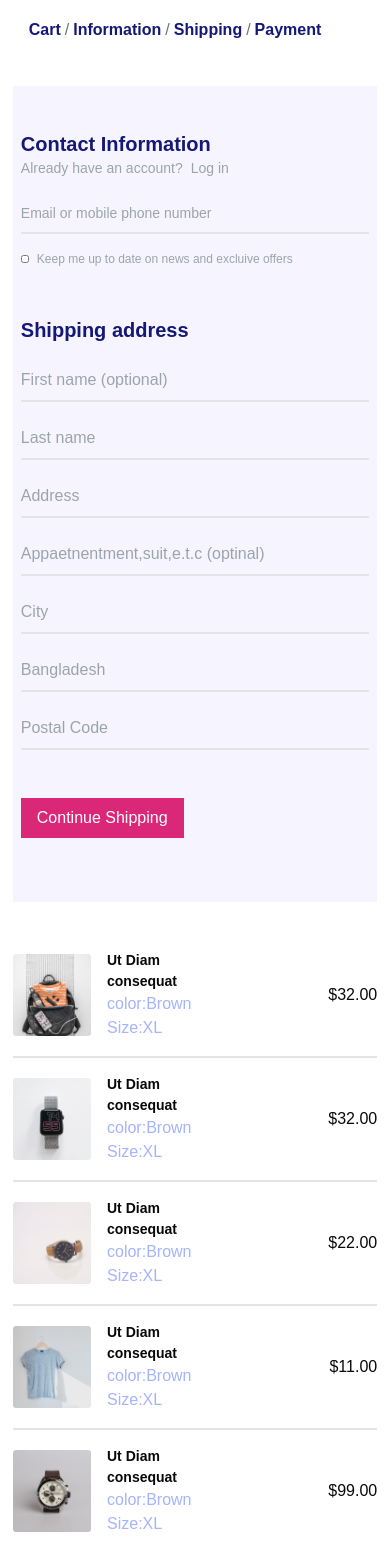
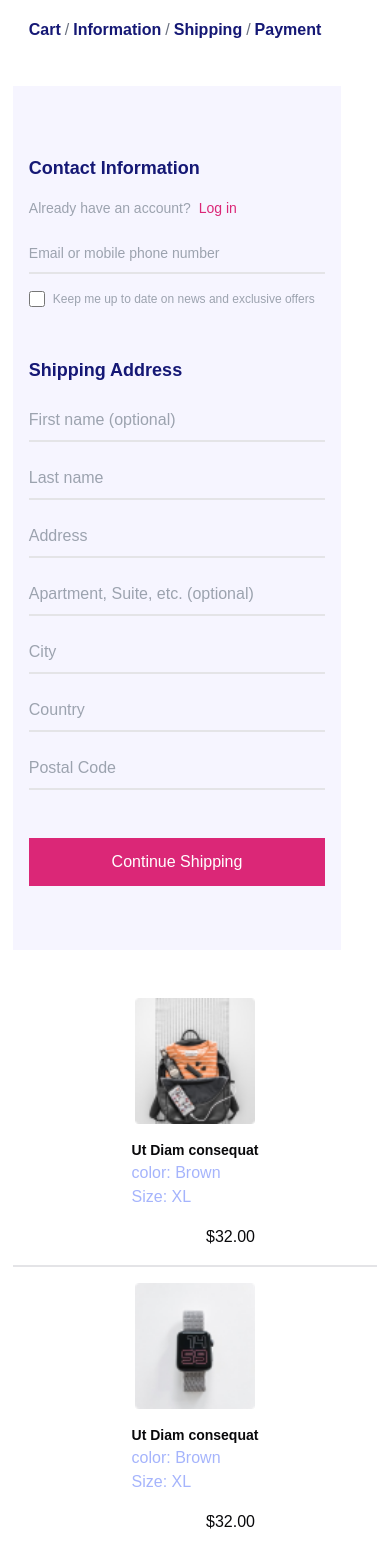
Before and after one commit to Mazz-Ather/Ecommerce-Hackathon, a Next.js app: page /pages in a window 390 px wide. Shown: the part 442-1990 px from the top of the page. Built offline with nearby package versions, Linux system fonts and the light colour scheme.

Commit message:
made it more responsive

```diff
--- a/src/app/components/Navbar/TopAnnoucement.tsx
+++ b/src/app/components/Navbar/TopAnnoucement.tsx
@@ -64,7 +64,7 @@ const TopAnnouncement = () => {
           </div>
 
           {/* Login Link */}
-          <Link href="/pages/login" className="flex items-center gap-1 hover:text-gray-200">
+          <Link href="/pages/sign-in" className="flex items-center gap-1 hover:text-gray-200">
             <span>Login</span>
             <IoPersonOutline />
           </Link>
--- a/src/app/components/demo/Demo.tsx
+++ b/src/app/components/demo/Demo.tsx
@@ -43,7 +43,7 @@ const Demo = () => {
   </nav>
 </div>
 
-        <div className='lg:container lg:px-[1.3rem] px-[.8rem] lg:flex justify-center gap-8 lg:mb-32'>
+        <div className='xl:container lg:px-[1.3rem] px-[.8rem] lg:flex justify-center gap-8 lg:mb-32'>
             <div className=' lg:w-[770px]'>
                 <ShippingInfo/>
             </div>
--- a/src/app/components/demo/demoProduct/demoProduct.tsx
+++ b/src/app/components/demo/demoProduct/demoProduct.tsx
@@ -1,5 +1,3 @@
-// main page demo product
-
 const demoProductData = [
     {
       pic: "/mp1.png",
@@ -40,58 +38,60 @@ const demoProductData = [
 
   const DemoProduct = () => {
     return (
-    <div className='md:mt-44 mt-12'>
-      <div >
-        {demoProductData.map((item , index) => {
-            return <div key={index}>
-                        <div className='flex gap-4 mb-4 items-center'>
+      <div className='md:mt-48 mt-12'>
         <div>
-                            <img src={item.pic} alt="" />
+          {demoProductData.map((item, index) => {
+            return (
+              <div key={index}>
+                <div className='flex flex-col md:flex-row gap-4 mb-4 items-center'>
+                  <div className='w-[120px] md:w-[150px] lg:w-[180px]'>
+                    <img src={item.pic} alt="" className='w-full h-auto object-cover' />
                   </div>
-                        <div className='flex items-center justify-between '>
-                            <div>
+                  <div className='flex flex-col md:flex-row items-center justify-between w-full'>
+                    <div className='mb-4 md:mb-0'>
                       <h4 className='text-[14px] font-semibold'>{item.title}</h4>
-                                <h5 className='text-indigo-300'>color:{item.color}</h5>
-                                <h5 className='text-indigo-300'>Size:{item.size}</h5>
+                      <h5 className='text-indigo-300'>color: {item.color}</h5>
+                      <h5 className='text-indigo-300'>Size: {item.size}</h5>
                     </div>
-                            <div className='w-[160px] text-right'>
+                    <div className='w-[120px] md:w-[160px] lg:w-[180px] text-right'>
                       <h4>{item.price}</h4>
                     </div>
-
+                  </div>
                 </div>
 
+                <div className='border-[1px] mb-4'></div>
               </div>
-
-                    <div className=' border-[1px] mb-4'></div>
-            </div>
-
+            );
           })}
         </div>
 
-            <div className="bg-gray-100 py-9 px-6 mt-6 mb-12">
-                <div className=''>
-                    <div className='text-[#151875] text-semibold text-xl flex items-center justify-between'>
-                        <h3 className=''>Subtotals:</h3>
+        {/* Subtotals and Totals Section */}
+        <div className="bg-gray-100 py-9 px-6 mt-16 mb-12">
+          <div>
+            <div className='text-[#151875] font-semibold text-xl flex items-center justify-between'>
+              <h3>Subtotals:</h3>
               <h4>£219.00</h4>
             </div>
-                    <div className='md:w-[350px] border-[1px] mt-2'></div>
+            <div className='w-full md:w-[350px] lg:w-[400px] border-[1px] mt-2'></div>
           </div>
 
           <div className='mt-9'>
-                    <div className='text-[#151875] text-semibold text-xl flex items-center justify-between'>
+            <div className='text-[#151875] font-semibold text-xl flex items-center justify-between'>
               <h3>Totals:</h3>
               <h4>£325.00</h4>
             </div>
-                    <div className='md:w-[350px] border-[1px] mt-2'></div>
+            <div className='w-full md:w-[350px] lg:w-[400px] border-[1px] mt-2'></div>
           </div>
 
+          {/* Shipping and Taxes Section */}
           <div className='flex items-center mt-7 gap-1 text-indigo-300'>
             <input className='bg-green-500 text-[#63d048] w-[8px] h-[8px]' type="checkbox" name="" id="" />
             <h6 className='text-[12px] text-gray-400'>Shipping & taxes calculated at checkout</h6>
           </div>
 
-                <button className='w-full mt-11 bg-green-500 hover:bg-green-600 text-white px-4 py-2'>Proceed To Checkout</button>
-
+          <button className='w-full mt-11 bg-green-500 hover:bg-green-600 text-white px-4 py-2'>
+            Proceed To Checkout
+          </button>
         </div>
       </div>
     )
--- a/src/app/components/demo/shippingInfo/shippingInfo.tsx
+++ b/src/app/components/demo/shippingInfo/shippingInfo.tsx
@@ -4,8 +4,7 @@ import React from 'react'
 const ShippingInfo = () => {
   return (
     <div>
-
-     <div className="md:mt-20 mt-8 max-w-[1400px] mx-auto px-4 md:px-8 lg:ml-32">
+      <div className="md:mt-20 mt-8 max-w-[1400px] mx-auto px-4 md:px-8 lg:ml-16">
         <h3 className="text-[#151875] text-2xl font-semibold mb-3 mt-4">
           Hekto Demo
         </h3>
@@ -28,71 +27,95 @@ const ShippingInfo = () => {
         </nav>
       </div>
 
-      <div className='mt-11 md:p-8 p-2 pb-16 bg-[#F6F5FF] py-11 lg:ml-32'>
-
-        <div className='md:flex justify-between'>
-            <h3 className='text-[#151875] md:mt-9 text-xl font-semibold'>Contact Information</h3>
-            <div className='flex'>
-                <h6 className='text-[14px] text-gray-400 md:mt-9 pr-2'>Already have an account?</h6>
-                <h6 className='text-[14px] text-gray-400 md:mt-9 pr-2'>Log in</h6>
+      <div className='mt-11 p-4 pb-16 bg-[#F6F5FF] py-11 lg:ml-20 mr-9'>
+        {/* Contact Information Section */}
+        <div className='lg:flex justify-between items-center'>
+          <h3 className='text-[#151875] mt-6 md:mt-9 text-lg md:text-xl font-semibold'>
+            Contact Information
+          </h3>
+          <div className='flex mt-4 md:mt-0'>
+            <h6 className='text-[14px] text-gray-400 pr-2'>Already have an account?</h6>
+            <h6 className='text-[14px] text-pink-600 pr-2'>Log in</h6>
           </div>
         </div>
 
-        <h6 className='text-[14px] text-gray-400 mb-2 mt-6 md:mt-9'>Email or mobile phone number</h6>
-        <div className='border-[1px] '></div>
+        {/* Email or Phone Number */}
+        <h6 className='text-[14px] text-gray-400 mb-2 mt-6 md:mt-9'>
+          Email or mobile phone number
+        </h6>
+        <div className='border-[1px]'></div>
 
+        {/* Checkbox */}
         <div className='flex items-center gap-2 mt-4 md:mt-8'>
-            <input className='bg-green-500 w-[8px] h-[8px] text-gray-400 border-none' type="checkbox" name="" id="" />
-            <h6 className='text-gray-400 text-[12px]'>Keep me up to date on news and excluive offers</h6>
+          <input
+            className='bg-green-500 w-4 h-4 text-gray-400 border-none'
+            type='checkbox'
+          />
+          <h6 className='text-gray-400 text-[12px]'>
+            Keep me up to date on news and exclusive offers
+          </h6>
         </div>
 
+        {/* Shipping Address Section */}
         <div className='md:mt-28 mt-12'>
-            <h3 className='text-[#151875] text-xl font-semibold md:mb-12 mb-6'>Shipping address</h3>
-
+          <h3 className='text-[#151875] text-lg md:text-xl font-semibold mb-6'>
+            Shipping Address
+          </h3>
           <div>
-                <div className="md:flex justify-between">
+            {/* First and Last Name */}
+            <div className='flex flex-col md:flex-row justify-between gap-6'>
               <div>
                 <h6 className='text-gray-400 mb-2'>First name (optional)</h6>
-                        <div className='border-[1px] md:w-[336px] '></div>
-                    </div>
-                    <div className='mt-6 md:mt-0'>
-                        <h6 className='w-[336px] text-gray-400 mb-2'>Last name</h6>
-                        <div className='border-[1px] '></div>
-                    </div>
-
-                </div>
-
-                    <div className='md:py-10 py-6'>
-                        <h6 className='w-[336px] text-gray-400 mb-2'>Address</h6>
-                        <div className='border-[1px] '></div>
+                <div className='border-[1px] w-full md:w-[336px]'></div>
               </div>
               <div>
-                        <h6 className='w-[336px] text-gray-400 mb-2'>Appaetnentment,suit,e.t.c (optinal)</h6>
-                        <div className='border-[1px] '></div>
-                    </div>
-                    <div className='md:mt-10 mt-6'>
-                        <h6 className='w-[336px] text-gray-400 mb-2'>City</h6>
-                        <div className='border-[1px] '></div>
-                    </div>
-
-                    <div className='md:flex justify-between'>
-                        <div className='md:mt-10 mt-6'>
-                            <h6 className='w-[336px] text-gray-400 mb-2'>Bangladesh</h6>
-                            <div className='border-[1px] '></div>
-                        </div>
-
-                        <div className='md:mt-10 mt-6'>
-                            <h6 className='w-[336px] text-gray-400 mb-2'>Postal Code</h6>
-                            <div className='border-[1px] '></div>
+                <h6 className='text-gray-400 mb-2'>Last name</h6>
+                <div className='border-[1px] w-full md:w-[336px]'></div>
               </div>
             </div>
 
-                    <button className='md:mt-28 mt-12  text-white bg-pink-600 px-4 py-2'>Continue Shipping</button>
+            {/* Address */}
+            <div className='py-6'>
+              <h6 className='text-gray-400 mb-2'>Address</h6>
+              <div className='border-[1px]'></div>
+            </div>
 
+            {/* Apartment, Suite, etc. */}
+            <div>
+              <h6 className='text-gray-400 mb-2'>
+                Apartment, Suite, etc. (optional)
+              </h6>
+              <div className='border-[1px]'></div>
+            </div>
+
+            {/* City */}
+            <div className='mt-6'>
+              <h6 className='text-gray-400 mb-2'>City</h6>
+              <div className='border-[1px]'></div>
+            </div>
+
+            {/* Country and Postal Code */}
+            <div className='flex flex-col md:flex-row justify-between gap-6 mt-6'>
+              <div>
+                <h6 className='text-gray-400 mb-2'>Country</h6>
+                <div className='border-[1px] w-full md:w-[336px]'></div>
+              </div>
+              <div>
+                <h6 className='text-gray-400 mb-2'>Postal Code</h6>
+                <div className='border-[1px] w-full md:w-[336px]'></div>
               </div>
             </div>
 
+            {/* Continue Shipping Button */}
+            <div className='mt-12 md:mt-28'>
+              <button className='text-white bg-pink-600 px-6 py-3 w-full md:w-auto'>
+                Continue Shipping
+              </button>
             </div>
+          </div>
+        </div>
+      </div>
+
     </div>
   )
 }
--- a/src/app/components/shopLeft/shopLeft.tsx
+++ b/src/app/components/shopLeft/shopLeft.tsx
@@ -334,13 +334,32 @@ const ShopLeft = () => {
           <div className='mt-12 mb-12'>
             <h3 className='text-[#151875] underline underline-offset-4 pb-4 text-xl font-bold'>Filter By Color</h3>
             <div className='grid grid-cols-3 gap-4'>
-              {colorName.map((item, index) => (
-                <div key={index} className='flex items-center gap-1'>
-               <div className='w-5 h-5 bg-indigo-500 rounded-full'></div>
-                  <h4>{item.title}</h4>
-                </div>
-              ))}
-            </div>
+  <div className='flex items-center gap-2'>
+    <div className='w-4 h-4 rounded-full bg-red-500'></div>
+    <span className='text-gray-700'>Red</span>
+  </div>
+  <div className='flex items-center gap-2'>
+    <div className='w-4 h-4 rounded-full bg-blue-500'></div>
+    <span className='text-gray-700'>Blue</span>
+  </div>
+  <div className='flex items-center gap-2'>
+    <div className='w-4 h-4 rounded-full bg-green-500'></div>
+    <span className='text-gray-700'>Green</span>
+  </div>
+  <div className='flex items-center gap-2'>
+    <div className='w-4 h-4 rounded-full bg-yellow-500'></div>
+    <span className='text-gray-700'>Yellow</span>
+  </div>
+  <div className='flex items-center gap-2'>
+    <div className='w-4 h-4 rounded-full bg-purple-500'></div>
+    <span className='text-gray-700'>Purple</span>
+  </div>
+  <div className='flex items-center gap-2'>
+    <div className='w-4 h-4 rounded-full bg-orange-500'></div>
+    <span className='text-gray-700'>Orange</span>
+  </div>
+</div>
+
           </div>
         </div>
 
--- a/src/app/components/shopList/shopList.tsx
+++ b/src/app/components/shopList/shopList.tsx
@@ -90,7 +90,7 @@ const ShopList = () => {
     <>
     <div className='max-w-[1540px] mx-auto'>
 
-    <div className="bg-[#fbfbff] h-[286px] max-w-[1750px] mx-auto p-9 pl-52 pt-16 ">
+    <div className="bg-[#fbfbff] h-[286px] max-w-[1750px] mx-auto p-9 md:pl-52 pt-16 ">
         <h2 className="text-left text-[#151875] text-5xl font-bold mb-8">
          Shop List
         </h2>
@@ -107,7 +107,7 @@ const ShopList = () => {
         </nav>
       </div>
 
-        <div className="md:container md:px-[1.3rem] px-[.8rem] pt-12 md:pt-[98px] flex items-center justify-between max-w-[1540px] mx-auto lg:ml-16">
+        <div className="md:container md:px-[1.3rem] px-[.8rem] pt-12 md:pt-[98px] flex items-center justify-between mx-auto  ">
           <div className=''>
               <h2 className='text-indigo-500 font-bold mt-2 text-xl lg:text-3xl'>Ecommerce Acceories & Fashion item</h2>
               <h4 className='text-gray-600'>About 9,620 results (0.62 seconds)</h4>
--- a/src/app/pages/shop-grid-default/page.tsx
+++ b/src/app/pages/shop-grid-default/page.tsx
@@ -26,7 +26,7 @@ const products: Product[] = [
       pink: "/p2.png",
       blue: "/p3.png",
     },
-    colors: ["#D7D7D9", "#FB9DA7", "#2F1AC4"],
+    colors: ["#D7D7D9", "#FB9DA7", "black"],
     price: 199.99,
     discountedPrice: 159.99,
   },
@@ -34,9 +34,9 @@ const products: Product[] = [
     id: 2,
     name: "Modern Armchair",
     images: {
-      pink: "/p2.png",
-      blue: "/p4.png",
-      gray: "/p5.png",
+      pink: "/s1.jpeg",
+      blue: "/s2.jpeg",
+      gray: "/s3.jpeg",
     },
     colors: ["#FB9DA7", "#2F1AC4", "#D7D7D9"],
     price: 249.99,
@@ -46,9 +46,9 @@ const products: Product[] = [
     id: 3,
     name: "Ergonomic Chair",
     images: {
-      blue: "/p3.png",
-      gray: "/p6.png",
-      pink: "/p7.png",
+      blue: "/s4.jpeg",
+      gray: "/s7.jpeg",
+      pink: "/s6.jpeg",
     },
     colors: ["#2F1AC4", "#D7D7D9", "#FB9DA7"],
     price: 299.99,
@@ -57,55 +57,55 @@ const products: Product[] = [
     id: 4,
     name: "Travel Backpack",
     images: {
-      black: "/p4.png",
-      gray: "/p9.png",
-      blue: "/p10.png",
+      black: "/s8.jpeg",
+      gray: "/s9.jpeg",
+      blue: "/s10.jpeg",
     },
     colors: ["#000000", "#D7D7D9", "#2F1AC4"],
     price: 89.99,
     discountedPrice: 69.99,
   },{
-    id: 1,
+    id: 5,
     name: "Comfort Chair",
     images: {
-      gray: "/p1.png",
-      pink: "/p2.png",
-      blue: "/p3.png",
+      gray: "/s11.jpeg",
+      pink: "/s12.jpeg",
+      blue: "/s13.jpeg",
     },
     colors: ["#D7D7D9", "#FB9DA7", "#2F1AC4"],
     price: 199.99,
     discountedPrice: 159.99,
   },
   {
-    id: 2,
+    id: 6,
     name: "Modern Armchair",
     images: {
-      pink: "/p2.png",
-      blue: "/p4.png",
-      gray: "/p5.png",
+      pink: "/s14.jpeg",
+      blue: "/s15.jpeg",
+      // red: "/s17.jpeg",
     },
-    colors: ["#FB9DA7", "#2F1AC4", "#D7D7D9"],
+    colors: ["#FB9DA7", "#2F1AC4"],
     price: 249.99,
     discountedPrice: 199.99,
   },
   {
-    id: 3,
+    id: 7,
     name: "Ergonomic Chair",
     images: {
-      blue: "/p3.png",
-      gray: "/p6.png",
-      pink: "/p7.png",
+      blue: "/s17.jpeg",
+      gray: "/s18.jpeg",
+      pink: "/s19.jpeg",
     },
     colors: ["#2F1AC4", "#D7D7D9", "#FB9DA7"],
     price: 299.99,
   },
   {
-    id: 4,
+    id: 8,
     name: "Travel Backpack",
     images: {
-      black: "/p4.png",
-      gray: "/p9.png",
-      blue: "/p10.png",
+      black: "/s22.jpeg",
+      gray: "/s20.jpeg",
+      blue: "/s21.jpeg",
     },
     colors: ["#000000", "#D7D7D9", "#2F1AC4"],
     price: 89.99,
@@ -195,27 +195,27 @@ function ProductCard({ product }: { product: Product }) {
 
 export default function ShopGrid() {
   return (
-    <div className="min-h-screen max-w-[1300px] mx-auto">
+    <div className="min-h-screen ">
       {/* Header Section */}
 
-     <div className="bg-[#F6F5FF] px-4 py-8 md:px-6 lg:px-8 h-[286px] flex items-center ">
+     <div className="bg-[#F6F5FF] px-4 py-8 md:px-6 lg:px-8 h-[286px] flex items-center max-w-[1550px] mx-auto">
         <div className="container mx-auto ml-20">
           <h1 className="mb-4 text-4xl font-bold text-[#151875]">Shop Grid Default</h1>
           <div className="flex items-center space-x-2 text-sm">
             <Link href="/" className="text-[#151875] hover:text-[#fb2e86]">
               Home
             </Link>
-            {/* <span className="h-1 w-1 rounded-full bg-gray-400"></span> */}
-            {/* <Link href="/pages/shop-grid-default" className="text-[#151875] hover:text-[#fb2e86]">
+             <span className="h-1 w-1 rounded-full bg-gray-400"></span>
+             <Link href="/pages/shop-grid-default" className="text-[#151875] hover:text-[#fb2e86]">
               Pages
+            </Link>
+            <span className="h-1 w-1 rounded-full bg-gray-400"></span>
+
+            {/* <span className="h-1 w-1 rounded-full bg-gray-400"></span>
+            <Link href="/faq" className="text-[#151875] hover:text-[#fb2e86]">
+              Faq
             </Link> */}
             {/* <span className="h-1 w-1 rounded-full bg-gray-400"></span> */}
-
-            <span className="h-1 w-1 rounded-full bg-gray-400"></span>
-            <Link href="/faq" className="text-[#151875] hover:text-[#fb2e86]">
-              Faq
-            </Link>
-            <span className="h-1 w-1 rounded-full bg-gray-400"></span>
             <span className="text-red-600">Shop Grid Default</span>
           </div>
         </div>
@@ -223,28 +223,28 @@ export default function ShopGrid() {
 
 
       {/* Filter Section */}
-      <div className="container mx-auto px-4 py-8 md:px-6 lg:px-8">
-        <div className="mb-8 flex flex-wrap items-center justify-between border-b pb-4">
+      <div className="container mx-auto px-4 py-8 md:px-6 lg:px-8 md:py-36">
+        <div className="mb-8 flex flex-wrap items-center justify-between  pb-4">
           <div className="mb-4 md:mb-0">
-            <h2 className="text-3xl font-bold text-[#151875]">Ecommerce Accessories & Fashion Store</h2>
-            <p className="text-sm text-gray-600">About 9,620 results (0.62 seconds)</p>
+            <h2 className="text-3xl  font-bold text-[#151875]">Ecommerce Accessories & Fashion Store</h2>
+            <p className="text-sm text-[#454acb]">About 9,620 results (0.62 seconds)</p>
           </div>
           <div className="flex flex-wrap items-center gap-4">
             <div className="flex items-center space-x-2">
-              <label htmlFor="per-page" className="text-sm text-gray-600">Per Page:</label>
+              <label htmlFor="per-page" className="text-sm text-[#151875]">Per Page:</label>
               <input
                 id="per-page"
                 type="number"
                 defaultValue={15}
                 min={1}
-                className="w-16 rounded-sm border border-gray-300 px-2 py-1 text-sm"
+                className="w-16 rounded-sm border border-gray-300 px-2 py-1 text-sm text-[#151875]"
                 />
             </div>
             <div className="flex items-center space-x-2">
-              <label htmlFor="sort-by" className="text-sm text-gray-600">Sort By:</label>
+              <label htmlFor="sort-by" className="text-sm text-[#151875]">Sort By:</label>
               <select
                 id="sort-by"
-                className="rounded-sm border border-gray-300 px-2 py-1 text-sm"
+                className="rounded-sm border border-gray-300 px-2 py-1 text-sm text-[#151875]"
               >
                 <option>Best Match</option>
                 <option>Price Low to High</option>
@@ -252,12 +252,12 @@ export default function ShopGrid() {
                 <option>Newest First</option>
               </select>
             </div>
-            <div className="flex items-center space-x-2">
+            <div className="flex items-center space-x-2 text-[#151875]">
             {/* <div className="mt-4 flex items-center space-x-4"> */}
   {/* Grid View Icon */}
   View:
   <button
-    className="p-2 rounded-md bg-[#FB2E86] hover:bg-[#1A0B5B] transition-colors"
+    className="p-2 rounded-md bg-[#151875] hover:bg-[#0d0339] transition-colors"
     aria-label="Grid View"
     >
     <svg
@@ -276,7 +276,7 @@ export default function ShopGrid() {
 
   {/* List View Icon */}
   <button
-    className="p-2 rounded-md bg-[#FB2E86] hover:bg-[#1A0B5B] transition-colors"
+    className="p-2 rounded-md bg-[#151875] hover:bg-[#0d0339] transition-colors"
     aria-label="List View"
   >
     <svg
@@ -294,7 +294,7 @@ export default function ShopGrid() {
 
   {/* Input Field */}
   <div className="flex items-center space-x-2">
-    <label htmlFor="" className="text-sm text-gray-600">
+    <label htmlFor="" className="text-sm text-[#151875]">
 
     </label>
     <input
```
Also changed, not shown: src/app/components/Navbar/Navbar.tsx (+86 -2 lines), src/app/pages/sign-in/page.tsx (renamed from src/app/pages/login/page.tsx). Lines whose indentation alone changed are shown as unchanged.
